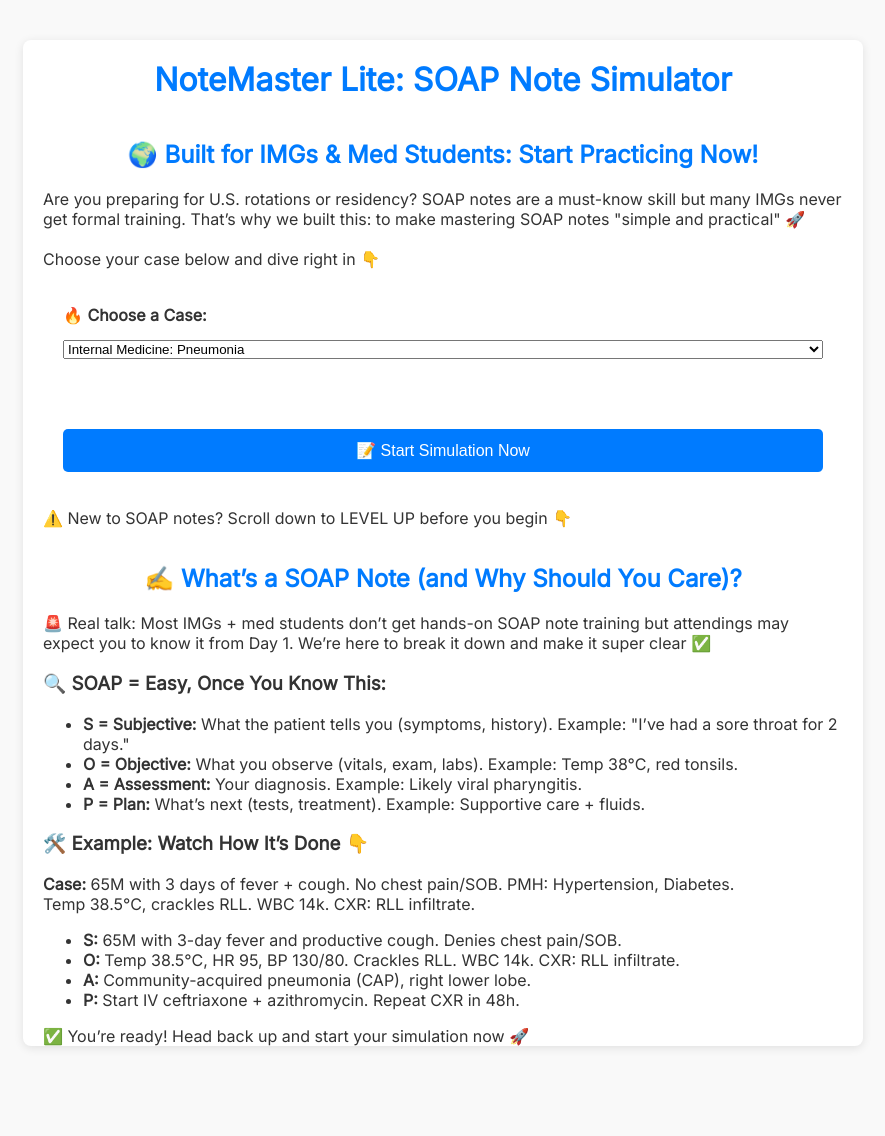
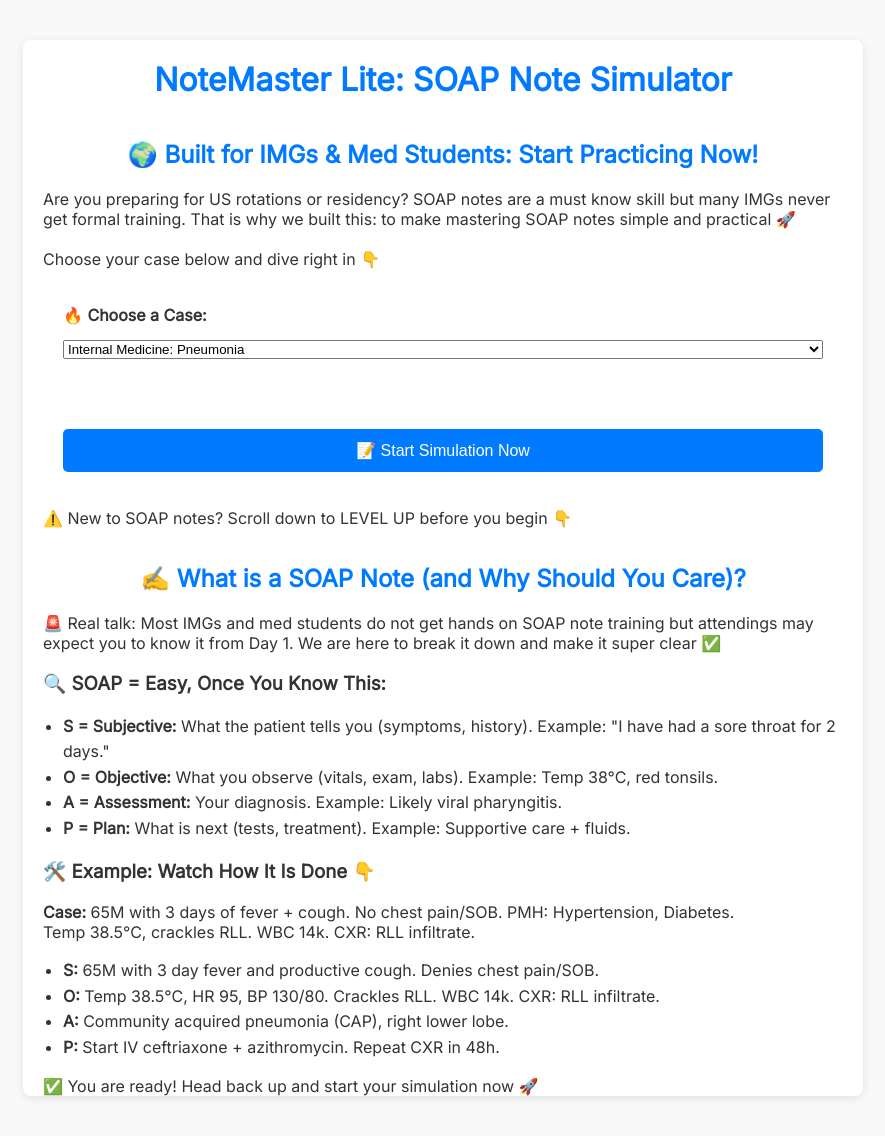
Before and after one commit to VitragTejani/notemaster-lite, a Flask app: page / in a window 1280 px wide. Shown: the whole page, without its empty margins (197-1082 px from the left). Before the commit the page ends 1048 px from the top, so only its background shows below. Run offline with Flask 3, Linux system fonts and the light colour scheme.

Commit message:
Polished UI/UX and finalized premium feel

```diff
--- a/app.py
+++ b/app.py
@@ -13,11 +13,11 @@ def simulate():
     # Define clinical cases + model answers
     cases = {
         "pneumonia": {
-            "title": "Internal Medicine – Pneumonia",
+            "title": "Internal Medicine: Pneumonia",
             "case_details": [
                 ("Patient", "65M admitted with fever and productive cough."),
                 ("Chief Complaint", "\"I've had a fever and cough for 3 days.\""),
-                ("HPI", "3 days of productive cough (yellow sputum) + intermittent fever. No chest pain or SOB."),
+                ("HPI", "3 days of productive cough (yellow sputum) and intermittent fever. No chest pain or SOB."),
                 ("PMH", "Hypertension, Diabetes Mellitus"),
                 ("Medications", "Lisinopril, Metformin"),
                 ("Allergies", "NKDA"),
@@ -28,15 +28,15 @@ def simulate():
                 ("CXR", "Right lower lobe infiltrate.")
             ],
             "model_answer": {
-                "subjective": "65M with 3-day history of fever and productive cough. Denies chest pain or SOB. (Clear summary of chief complaint + relevant negatives.)",
+                "subjective": "65M with 3-day history of fever and productive cough. Denies chest pain or SOB. (Clear summary of chief complaint and relevant negatives.)",
                 "objective": "Temp 38.5°C, HR 95 bpm, BP 130/80, RR 20. Crackles RLL. WBC 14k. CXR shows RLL infiltrate. (Focused on vitals, exam, labs.)",
-                "assessment": "Community-acquired pneumonia, likely RLL. (Specific diagnosis + location.)",
-                "plan": "IV ceftriaxone + azithromycin. Monitor vitals, encourage fluids, repeat CXR in 48h. (Treatment + follow-up.)",
-                "pro_tip": "Example: \"65M with 3-day productive cough, febrile, crackles RLL, CXR infiltrate. CAP likely—starting ceftriaxone and azithromycin.\""
+                "assessment": "Community-acquired pneumonia, likely RLL. (Specific diagnosis and location.)",
+                "plan": "IV ceftriaxone and azithromycin. Monitor vitals, encourage fluids, repeat CXR in 48h. (Treatment and follow-up.)",
+                "pro_tip": "Example: \"65M with 3-day productive cough, febrile, crackles RLL, CXR infiltrate. CAP likely. Starting ceftriaxone and azithromycin.\""
             }
         },
         "hypertension": {
-            "title": "Internal Medicine – Hypertension Follow-Up",
+            "title": "Internal Medicine: Hypertension Follow-Up",
             "case_details": [
                 ("Patient", "58F visiting clinic for BP follow-up."),
                 ("Chief Complaint", "\"I'm here for my regular BP check.\""),
@@ -45,88 +45,88 @@ def simulate():
                 ("Medications", "Amlodipine, Atorvastatin"),
                 ("Allergies", "None"),
                 ("Vitals", "BP 150/95, HR 80 bpm"),
-                ("Exam", "Normal cardio + lungs."),
+                ("Exam", "Normal cardio and lungs."),
                 ("Labs", "Na/K normal, Creatinine 1.0"),
             ],
             "model_answer": {
                 "subjective": "58F here for routine hypertension follow-up. Asymptomatic, taking meds daily. (Simple, direct summary.)",
-                "objective": "BP 150/95, HR 80 bpm. Normal cardio-pulmonary exam. Recent labs normal. (Vitals + key exam + labs.)",
+                "objective": "BP 150/95, HR 80 bpm. Normal cardio-pulmonary exam. Recent labs normal. (Vitals, key exam, labs.)",
                 "assessment": "Sub-optimally controlled hypertension. (Clear diagnosis.)",
-                "plan": "Increase amlodipine to 10 mg daily. Counsel on low-salt diet, recheck BP in 2 weeks. (Plan + lifestyle advice.)",
-                "pro_tip": "Example: \"58F here for HTN follow-up, BP still 150/95 despite meds. Upping amlodipine and lifestyle counseling.\""
+                "plan": "Increase amlodipine to 10 mg daily. Counsel on low-salt diet, recheck BP in 2 weeks. (Plan and lifestyle advice.)",
+                "pro_tip": "Example: \"58F here for hypertension follow-up, BP still 150/95 despite meds. Increasing amlodipine and providing lifestyle counseling.\""
             }
         },
         "uti": {
-            "title": "Family Medicine – Urinary Tract Infection",
+            "title": "Family Medicine: Urinary Tract Infection",
             "case_details": [
                 ("Patient", "25F with dysuria and urinary frequency."),
                 ("Chief Complaint", "\"I feel burning when I pee.\""),
-                ("HPI", "2 days of dysuria + frequency, no fever, no flank pain."),
+                ("HPI", "2 days of dysuria and frequency, no fever, no flank pain."),
                 ("PMH", "None"),
                 ("Vitals", "Temp 37°C, HR 82 bpm"),
                 ("Exam", "Mild suprapubic tenderness. No CVA tenderness."),
                 ("Labs", "UA: +LE, +nitrites"),
             ],
             "model_answer": {
-                "subjective": "25F with 2-day history of dysuria + frequency. No fever or flank pain. (Focused symptoms.)",
-                "objective": "Temp 37°C, mild suprapubic tenderness. UA: +LE, +nitrites. (Key exam + labs.)",
+                "subjective": "25F with 2-day history of dysuria and frequency. No fever or flank pain. (Focused symptoms.)",
+                "objective": "Temp 37°C, mild suprapubic tenderness. UA: +LE, +nitrites. (Key exam and labs.)",
                 "assessment": "Uncomplicated lower UTI. (Specific diagnosis.)",
-                "plan": "Nitrofurantoin 100 mg BID x5 days. Increase fluids. (Simple treatment plan.)",
-                "pro_tip": "Example: \"25F with dysuria, UA positive - UTI confirmed. Starting nitrofurantoin.\""
+                "plan": "Nitrofurantoin 100 mg BID for 5 days. Increase fluids. (Simple treatment plan.)",
+                "pro_tip": "Example: \"25F with dysuria, UA positive. UTI confirmed. Starting nitrofurantoin.\""
             }
         },
         "appendicitis": {
-            "title": "Emergency Medicine – Suspected Appendicitis",
+            "title": "Emergency Medicine: Suspected Appendicitis",
             "case_details": [
                 ("Patient", "20M with RLQ pain."),
                 ("Chief Complaint", "\"My belly hurts, especially on the right.\""),
-                ("HPI", "1 day of periumbilical pain migrating to RLQ + nausea. No diarrhea."),
+                ("HPI", "1 day of periumbilical pain migrating to RLQ and nausea. No diarrhea."),
                 ("Vitals", "Temp 38°C, HR 100 bpm"),
-                ("Exam", "Tenderness + guarding RLQ. Positive Rovsing sign."),
+                ("Exam", "Tenderness and guarding RLQ. Positive Rovsing sign."),
                 ("Labs", "WBC 13,500/mm³"),
             ],
             "model_answer": {
-                "subjective": "20M with 1-day history of RLQ pain, nausea. (Classic presentation.)",
-                "objective": "Temp 38°C, RLQ tenderness + guarding. WBC 13.5k. (Key findings.)",
+                "subjective": "20M with 1-day history of RLQ pain and nausea. (Classic presentation.)",
+                "objective": "Temp 38°C, RLQ tenderness and guarding. WBC 13.5k. (Key findings.)",
                 "assessment": "Suspected acute appendicitis. (Direct diagnosis.)",
                 "plan": "NPO, IV fluids, analgesia, surgical consult, CT abdomen. (Management steps.)",
-                "pro_tip": "Example: \"20M with RLQ pain, guarding, WBC high likely appendicitis. Consult surgery, prepping CT.\""
+                "pro_tip": "Example: \"20M with RLQ pain, guarding, WBC high. Likely appendicitis. Consulting surgery, prepping CT.\""
             }
         },
         "peds_rash": {
-            "title": "Pediatrics – Fever + Rash",
+            "title": "Pediatrics: Fever and Rash",
             "case_details": [
-                ("Patient", "5Y male with fever + rash."),
-                ("Chief Complaint", "\"My child has had fever + spots for 2 days.\""),
-                ("HPI", "Fever 39°C, red rash on face/trunk, runny nose, cough."),
+                ("Patient", "5Y male with fever and rash."),
+                ("Chief Complaint", "\"My child has had fever and spots for 2 days.\""),
+                ("HPI", "Fever 39°C, red rash on face and trunk, runny nose, cough."),
                 ("Immunizations", "Not up to date."),
-                ("Exam", "Maculopapular rash + Koplik spots."),
+                ("Exam", "Maculopapular rash and Koplik spots."),
             ],
             "model_answer": {
-                "subjective": "5Y boy with 2 days of fever, cough, runny nose, rash. (Clear summary.)",
-                "objective": "Temp 39°C, maculopapular rash face/trunk, Koplik spots. (Key findings.)",
+                "subjective": "5Y boy with 2 days of fever, cough, runny nose, and rash. (Clear summary.)",
+                "objective": "Temp 39°C, maculopapular rash face and trunk, Koplik spots. (Key findings.)",
                 "assessment": "Clinical measles. (Spot diagnosis.)",
                 "plan": "Supportive care, Vitamin A, notify public health. (Management.)",
-                "pro_tip": "Example: \"5Y with fever, rash, Koplik spots—measles. Supportive + vit A + report.\""
+                "pro_tip": "Example: \"5Y with fever, rash, Koplik spots. Measles diagnosis. Supportive care, Vitamin A, and report.\""
             }
         },
         "depression": {
-            "title": "Psychiatry – Depression Evaluation",
+            "title": "Psychiatry: Depression Evaluation",
             "case_details": [
                 ("Patient", "30F reporting low mood."),
-                ("Chief Complaint", "\"I feel sad + tired all the time.\""),
-                ("HPI", "2 months of low mood, poor sleep + appetite, difficulty concentrating. No suicidal ideation."),
+                ("Chief Complaint", "\"I feel sad and tired all the time.\""),
+                ("HPI", "2 months of low mood, poor sleep and appetite, difficulty concentrating. No suicidal ideation."),
                 ("PMH", "None"),
                 ("Vitals", "Normal"),
                 ("Exam", "Flat affect."),
                 ("Screening", "PHQ-9: 16 (moderate depression)"),
             ],
             "model_answer": {
-                "subjective": "30F with 2 months of low mood, poor sleep/appetite, difficulty concentrating. No suicidality. (Classic depression.)",
-                "objective": "Flat affect, PHQ-9 score 16. (Screening + exam.)",
+                "subjective": "30F with 2 months of low mood, poor sleep and appetite, difficulty concentrating. No suicidality. (Classic depression.)",
+                "objective": "Flat affect, PHQ-9 score 16. (Screening and exam.)",
                 "assessment": "Moderate major depressive disorder. (Diagnosis.)",
                 "plan": "Start SSRI (sertraline 50 mg daily), offer CBT referral, safety plan. (Treatment plan.)",
-                "pro_tip": "Example: \"30F with moderate MDD, starting sertraline + CBT referral.\""
+                "pro_tip": "Example: \"30F with moderate MDD. Starting sertraline and referring for CBT.\""
             }
         }
     }
@@ -146,9 +146,3 @@ def simulate():
 
 if __name__ == '__main__':
     app.run(debug=True)
-
-@app.template_filter('remove_dashes')
-def remove_dashes(s):
-    if not isinstance(s, str):
-        return s
-    return s.replace('-', '').replace('–', '').replace('—', '')
--- a/static/styles.css
+++ b/static/styles.css
@@ -67,6 +67,31 @@ button:hover {
     margin: 20px 0;
 }
 
+/* List improvements */
+ul {
+    padding-left: 20px;
+    line-height: 1.6;
+}
+
+/* Link styling */
+a {
+    color: #007bff;
+    text-decoration: none;
+}
+
+a:hover {
+    text-decoration: underline;
+}
+
+/* Tip box styling */
+.tip-box {
+    background-color: #e9f5ff;
+    padding: 15px;
+    border-left: 4px solid #007bff;
+    margin-top: 20px;
+    border-radius: 5px;
+}
+
 /* Responsive tweaks */
 @media (max-width: 600px) {
     h1 {
--- a/templates/index.html
+++ b/templates/index.html
@@ -11,11 +11,11 @@
         <h1>NoteMaster Lite: SOAP Note Simulator</h1>
 
         <!-- 🚀 Simulation Section -->
-        <div class="practice-box">
+        <div>
             <h2>🌍 Built for IMGs & Med Students: Start Practicing Now!</h2>
             <p>
-                Are you preparing for U.S. rotations or residency? SOAP notes are a must-know skill but many IMGs never get formal training.
-                That’s why we built this: to make mastering SOAP notes "simple and practical" 🚀<br><br>
+                Are you preparing for US rotations or residency? SOAP notes are a must know skill but many IMGs never get formal training.
+                That is why we built this: to make mastering SOAP notes simple and practical 🚀<br><br>
                 Choose your case below and dive right in 👇
             </p>
 
@@ -23,7 +23,7 @@
                 <label for="case">🔥 <strong>Choose a Case:</strong></label>
                 <select id="case" name="case" required>
                     <option value="pneumonia">Internal Medicine: Pneumonia</option>
-                    <option value="hypertension">Internal Medicine: Hypertension Follow-Up</option>
+                    <option value="hypertension">Internal Medicine: Hypertension Follow Up</option>
                     <option value="uti">Family Medicine: Urinary Tract Infection</option>
                     <option value="appendicitis">Emergency Medicine: Suspected Appendicitis</option>
                     <option value="peds_rash">Pediatrics: Fever + Rash</option>
@@ -37,35 +37,35 @@
         </div>
 
         <!-- 📖 Intro Section -->
-        <div class="intro-box">
-            <h2>✍️ What’s a SOAP Note (and Why Should You Care)?</h2>
+        <div>
+            <h2>✍️ What is a SOAP Note (and Why Should You Care)?</h2>
             <p>
-                🚨 Real talk: Most IMGs + med students don’t get hands-on SOAP note training but attendings may expect you to know it from Day 1.
-                We’re here to break it down and make it super clear ✅
+                🚨 Real talk: Most IMGs and med students do not get hands on SOAP note training but attendings may expect you to know it from Day 1.
+                We are here to break it down and make it super clear ✅
             </p>
 
             <h3>🔍 SOAP = Easy, Once You Know This:</h3>
             <ul>
-                <li><strong>S = Subjective:</strong> What the patient tells you (symptoms, history). Example: "I’ve had a sore throat for 2 days."</li>
+                <li><strong>S = Subjective:</strong> What the patient tells you (symptoms, history). Example: "I have had a sore throat for 2 days."</li>
                 <li><strong>O = Objective:</strong> What you observe (vitals, exam, labs). Example: Temp 38°C, red tonsils.</li>
                 <li><strong>A = Assessment:</strong> Your diagnosis. Example: Likely viral pharyngitis.</li>
-                <li><strong>P = Plan:</strong> What’s next (tests, treatment). Example: Supportive care + fluids.</li>
+                <li><strong>P = Plan:</strong> What is next (tests, treatment). Example: Supportive care + fluids.</li>
             </ul>
 
-            <h3>🛠️ Example: Watch How It’s Done 👇</h3>
+            <h3>🛠️ Example: Watch How It Is Done 👇</h3>
             <p>
                 <strong>Case:</strong> 65M with 3 days of fever + cough. No chest pain/SOB. PMH: Hypertension, Diabetes.<br>
                 Temp 38.5°C, crackles RLL. WBC 14k. CXR: RLL infiltrate.
             </p>
             <ul>
-                <li><strong>S:</strong> 65M with 3-day fever and productive cough. Denies chest pain/SOB.</li>
+                <li><strong>S:</strong> 65M with 3 day fever and productive cough. Denies chest pain/SOB.</li>
                 <li><strong>O:</strong> Temp 38.5°C, HR 95, BP 130/80. Crackles RLL. WBC 14k. CXR: RLL infiltrate.</li>
-                <li><strong>A:</strong> Community-acquired pneumonia (CAP), right lower lobe.</li>
+                <li><strong>A:</strong> Community acquired pneumonia (CAP), right lower lobe.</li>
                 <li><strong>P:</strong> Start IV ceftriaxone + azithromycin. Repeat CXR in 48h.</li>
             </ul>
 
             <p class="closing-msg">
-                ✅ You’re ready! Head back up and start your simulation now 🚀
+                ✅ You are ready! Head back up and start your simulation now 🚀
             </p>
         </div>
 
```
Also changed, not shown: templates/soap_note.html (+6 -6 lines).
